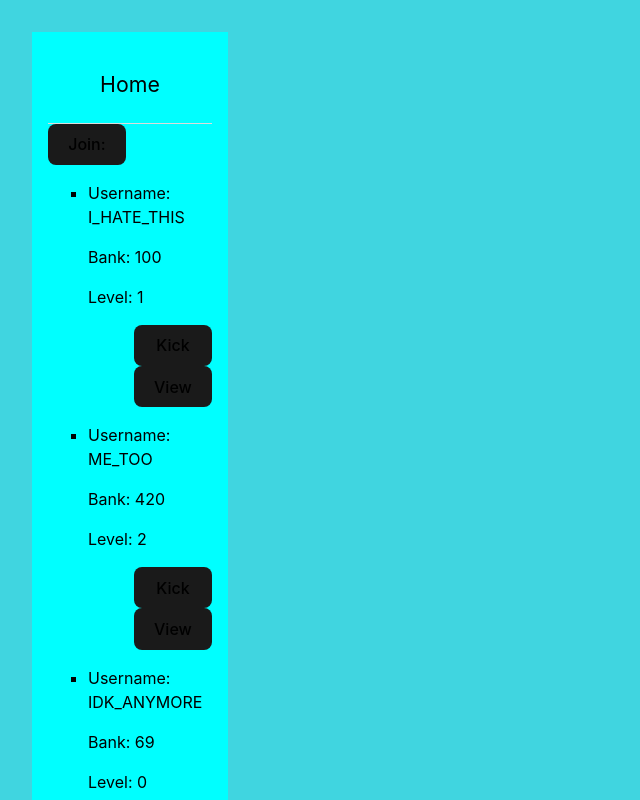
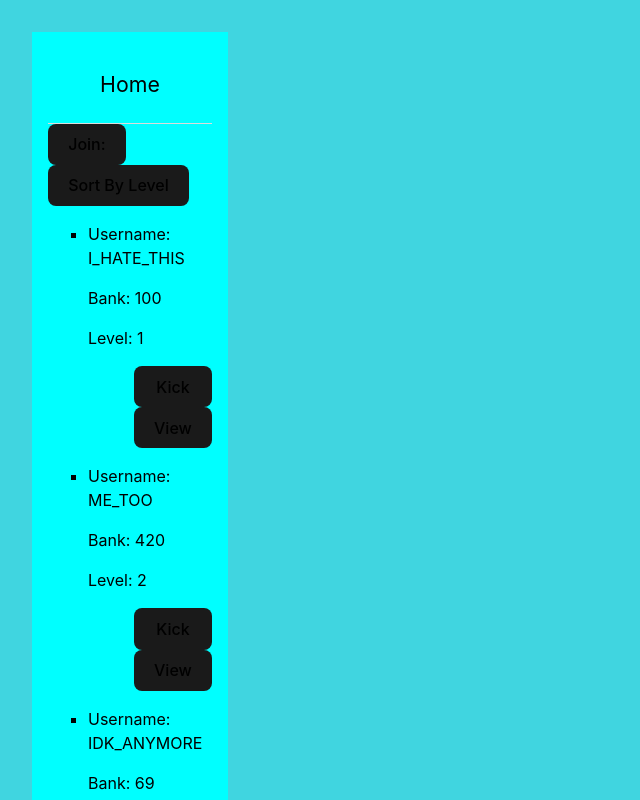
Before and after one commit to MihaiMocanuGit/BlackJack_Frontend, a React (Vite) app: page / in a window 1280 px wide. Shown: the top 800 px of the page, without its empty margins (0-640 px from the left). Built offline with nearby package versions, Linux system fonts and the light colour scheme.

Commit message:
finished sorting

```diff
--- a/src/pages/PrimaryPage.tsx
+++ b/src/pages/PrimaryPage.tsx
@@ -14,9 +14,9 @@ import { basicModify } from '../CrudOperations';
 export type PlayersContextType = {
 
     players: Player[];
-    addPlayer: (data: Player[], username: string, bank:number, level:number) => void;
-    removePlayer: (data: Player[], playerUid: number) => void;
-    modifyPlayer: (data: Player[], playerUid: number, username: string, bank:number, level:number) => void;
+    addPlayer: (username: string, bank:number, level:number) => void;
+    removePlayer: (playerUid: number) => void;
+    modifyPlayer: (playerUid: number, username: string, bank:number, level:number) => void;
 };
 
 export let PlayersContext = createContext<PlayersContextType>({
@@ -25,59 +25,51 @@ export let PlayersContext = createContext<PlayersContextType>({
     removePlayer: () => {},
     modifyPlayer: () => {}
 });
+
+
+let sortAscending = true;
 export function PrimaryPage()
 {
     document.title = 'Primary';
 
     const {players, updatePlayers} = useContext(DataContext);
+    const [sortAscending, updateSortAscending] = useState<boolean>(true);
 
 
     const addPlayer = (username: string, bank:number, level:number) => {
-        // let validUid = players.length;
 
-        // for (let index = 0; index < players.length; index++) {
-        //     const element = players[index];
-
-        //     if (element.getUid() > validUid )
-        //         validUid = element.getUid()
-        // }
-        // console.log( 'BEFORE' + players);
-        // const newPlayer = new Player(validUid, username, bank, level);
-        // const result = players.map((x: Player) =>x);
-        // result.push(newPlayer);
-        // updatePlayers(result);
         updatePlayers(basicAdd(players, username, bank, level));
-        // console.log( 'AFTER' + result);
-
     };
 
     const removePlayer = (playerUid: number) => {
-        // updatePlayers((prevState: Player[]) => prevState.filter((player) => player.getUid() !== playerUid));
         updatePlayers(basicRemove(players, playerUid));
     };
 
     const modifyPlayer = (playerUid: number, username: string, bank:number, level:number) =>
     {
-
-        // for (let index = 0; index < players.length; index++) {
-        //     const element = players[index];
-
-        //     if (element.getUid() === playerUid)
-        //     {
-
-        //         if (username != "")
-        //         {
-        //             element.setBank(bank);
-        //             element.setLevel(level);
-        //             element.setUsername(username);
-        //         }
-
-        //     }
-        // }
-        // updatePlayers((prevState: Player[]) => prevState.filter((player) => true));
-
         updatePlayers(basicModify(players, playerUid, username, bank, level));
 
+    }
+
+
+    const sortOnClick = () => {
+        console.log("Ascending " + sortAscending);
+        console.log("Before:")
+        let copy = [...players];
+        copy.forEach((player: Player) => console.log(player.getLevel()));
+        if(sortAscending === true)
+        {
+            copy.sort((n1,n2) => n1.getLevel() - n2.getLevel());
+            updateSortAscending(false);
+        }
+        else
+        {
+            copy.sort((n1,n2) => n2.getLevel() - n1.getLevel());
+            updateSortAscending(true);
+        }
+        updatePlayers(copy);
+        console.log("After:")
+        copy.forEach((player: Player) => console.log(player.getLevel()));
     }
     PlayersContext = createContext<PlayersContextType>({players, addPlayer, removePlayer, modifyPlayer}) ;
 
@@ -98,6 +90,7 @@ export function PrimaryPage()
                     joinOnClick()}}>
                     Join:
                 </button>
+                <button onClick={() => {sortOnClick()}}> Sort By Level</button>
             <PlayersContext.Provider value={{ players, addPlayer, removePlayer, modifyPlayer}}>
                 <PlayerList />
             </PlayersContext.Provider>
```
